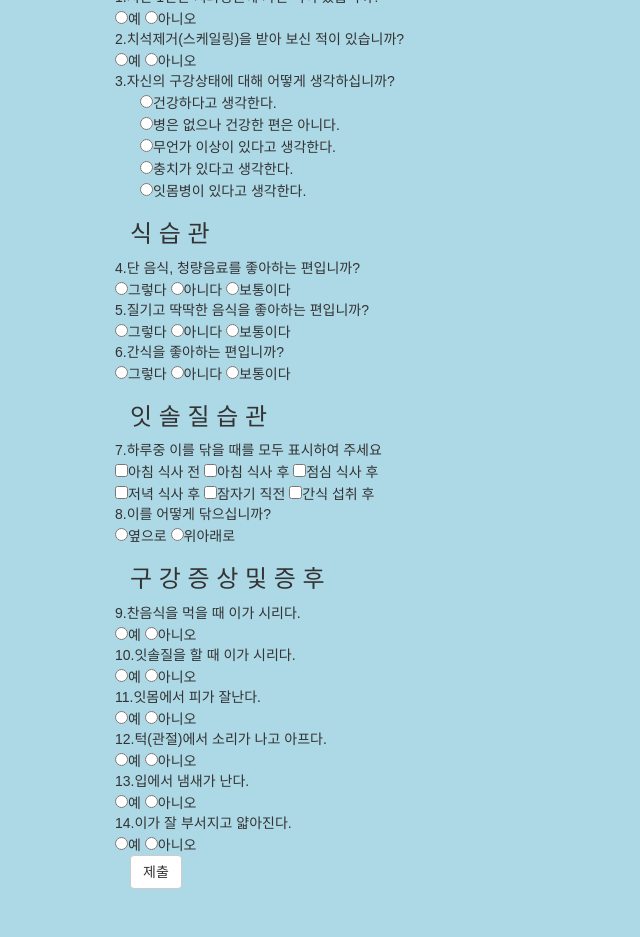
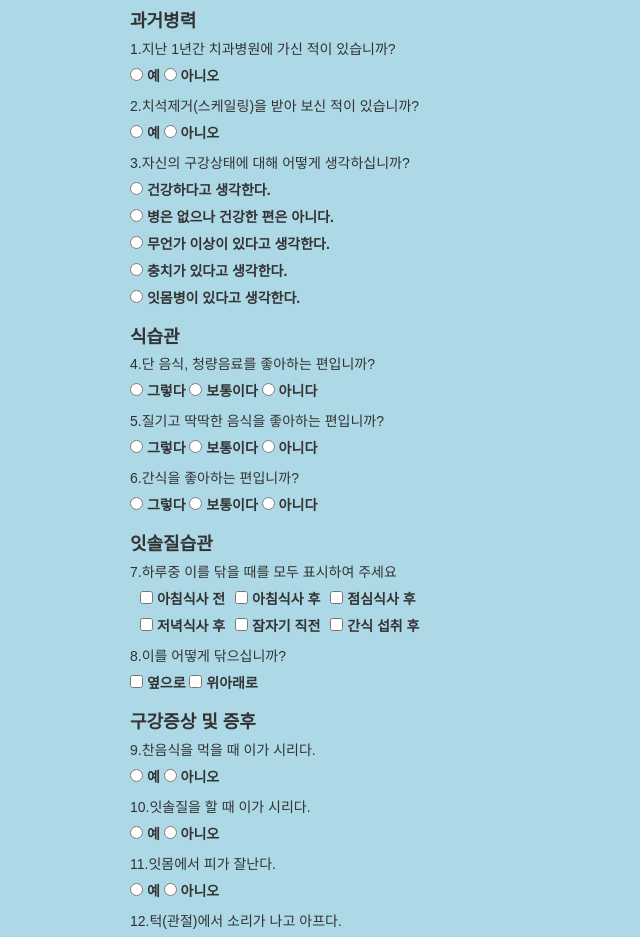
Before and after one commit to LichRich/MunjinMunjin, a plain HTML site: page app/src/main/assets/html/Munjinpyo_dentist.html in a window 1280 px wide. Shown: the part 69-1006 px from the top of the page, without its empty margins (175-815 px from the left). Before the commit the page ends 958 px from the top, so only its background shows below. Drawn offline with nearby package versions, Linux system fonts and the light colour scheme.

Commit message:
치과 문진표 수정 1. HTML정리 2. 모든 문진표 submit버튼 '저장'으로 수정

```diff
--- a/app/src/main/assets/css/Munjinpyo_style.css
+++ b/app/src/main/assets/css/Munjinpyo_style.css
@@ -40,6 +40,16 @@ textarea {
 /************************* BONE ************************/
 
 /************************* DENTIST ************************/
+.dentTitles{
+  font-weight: bold;
+  margin-top: 15px;
+  margin-bottom: 7px;
+}
+.dentState {
+  border-collapse: collapse;
+  margin-left: 0;
+  margin-right: 0;
+}
 
 /************************* EAR ************************/
 
--- a/app/src/main/assets/html/Munjinpyo_dentist.html
+++ b/app/src/main/assets/html/Munjinpyo_dentist.html
@@ -9,93 +9,168 @@
     <title>Document</title>
 </head>
 <body>
+
+  <!-- Header -->
+  <div id="header">치과 문진표</div>
+
+  <!-- Container -->
   <div class="container">
 
-    <h3>과 거 병 력</h3>
+    <form action="Munjin_3_pyo.html" method="post">
 
-    <div class="row"> 1.지난 1년간 치과병원에 가신 적이 있습니까?</div>
-    <div class="row"><input type="radio" name="dentist1">예 <input type="radio" name="dentist1">아니오</div>
+      <!-- History -->
+      <h4 class="dentTitles">과거병력</h4>
+      <div class="divHistory">
 
-    <div class="row">2.치석제거(스케일링)을 받아 보신 적이 있습니까?</div>
-    <div class="row"><input type="radio" name="dentist2">예 <input type="radio" name="dentist2">아니오</div>
-
-    <div class="row">3.자신의 구강상태에 대해 어떻게 생각하십니까?</div>
-    <table align="center">
-        <tr><td><input type="radio" name="dentist3">건강하다고 생각한다.</td></tr>
-        <tr><td><input type="radio" name="dentist3">병은 없으나 건강한 편은 아니다.</td></tr>
-        <tr><td><input type="radio" name="dentist3">무언가 이상이 있다고 생각한다.</td></tr>
-        <tr><td><input type="radio" name="dentist3">충치가 있다고 생각한다.</td></tr>
-        <tr><td><input type="radio" name="dentist3">잇몸병이 있다고 생각한다.</td></tr>
-    </table>
-
-    <h3>식 습 관</h3>
-
-    <div class="row">4.단 음식, 청량음료를 좋아하는 편입니까?</div>
-    <div class="row"><input type="radio" name="dentist4">그렇다
-    <input type="radio" name="dentist4">아니다
-    <input type="radio" name="dentist4">보통이다
+        <div class="divVisited">
+          <p class="question"> 1.지난 1년간 치과병원에 가신 적이 있습니까?</p>
+          <label><input type="radio" name="rb_visited" value="0"> 예 </label>
+          <label><input type="radio" name="rb_visited" value="1"> 아니오</label>
         </div>
 
-    <div class="row">5.질기고 딱딱한 음식을 좋아하는 편입니까?</div>
-    <div class="row"><input type="radio" name="dentist5">그렇다
-    <input type="radio" name="dentist5">아니다
-    <input type="radio" name="dentist5">보통이다
+        <div class="divScaling">
+          <p class="question">2.치석제거(스케일링)을 받아 보신 적이 있습니까?</p>
+          <label><input type="radio" name="rb_scaling" value="0"> 예 </label>
+          <label><input type="radio" name="rb_scaling" value="1"> 아니오 </label>
         </div>
 
-    <div class="row">6.간식을 좋아하는 편입니까?</div>
-    <div class="row"><input type="radio" name="dentist6">그렇다
-    <input type="radio" name="dentist6">아니다
-    <input type="radio" name="dentist6">보통이다
+        <div class="divState">
+          <p class="question">3.자신의 구강상태에 대해 어떻게 생각하십니까?</p>
+          <table class="dentState">
+            <tr><td>
+              <label>
+                <input type="radio" name="rb_state" value="0"> 건강하다고 생각한다.
+              </label>
+            </td></tr>
+            <tr><td>
+              <label>
+                <input type="radio" name="rb_state" value="1"> 병은 없으나 건강한 편은 아니다.
+              </label>
+            </td></tr>
+            <tr><td>
+              <label>
+                <input type="radio" name="rb_state" value="2"> 무언가 이상이 있다고 생각한다.
+              </label>
+            </td></tr>
+            <tr><td>
+              <label>
+                <input type="radio" name="rb_state" value="3"> 충치가 있다고 생각한다.
+              </label>
+            </td></tr>
+            <tr><td>
+              <label>
+                <input type="radio" name="rb_state" value="4"> 잇몸병이 있다고 생각한다.
+              </label>
+            </td></tr>
+          </table>
         </div>
 
-    <h3>잇 솔 질 습 관</h3>
-
-    <div class="row">7.하루중 이를 닦을 때를 모두 표시하여 주세요</div>
-    <div class="row"><input type="checkbox" name="dentist7">아침 식사 전
-    <input type="checkbox" name="dentist7">아침 식사 후
-    <input type="checkbox" name="dentist7">점심 식사 후</div>
-    <div class="row"><input type="checkbox" name="dentist7">저녁 식사 후
-    <input type="checkbox" name="dentist7">잠자기 직전
-    <input type="checkbox" name="dentist7">간식 섭취 후
       </div>
 
-    <div class="row">8.이를 어떻게 닦으십니까?</div>
-    <div class="row"><input type="radio" name="dentist8">옆으로
-    <input type="radio" name="dentist8">위아래로
+      <!-- Eating Habits -->
+      <h4 class="dentTitles">식습관</h4>
+      <div class="divEatHabit">
+
+        <div class="divSweet">
+          <p class="question">4.단 음식, 청량음료를 좋아하는 편입니까?</p>
+          <label><input type="radio" name="rb_sweet" value="0"> 그렇다 </label>
+          <label><input type="radio" name="rb_sweet" value="1"> 보통이다 </label>
+          <label><input type="radio" name="rb_sweet" value="2"> 아니다 </label>
         </div>
 
-    <h3>구 강 증 상 및 증 후</h3>
-
-    <div class="row">9.찬음식을 먹을 때 이가 시리다.</div>
-    <div class="row"><input type="radio" name="dentist9">예
-    <input type="radio" name="dentist9">아니오
+        <div class="divTough">
+          <p class="question">5.질기고 딱딱한 음식을 좋아하는 편입니까?</p>
+          <label><input type="radio" name="rb_tough" value="0"> 그렇다 </label>
+          <label><input type="radio" name="rb_tough" value="1"> 보통이다 </label>
+          <label><input type="radio" name="rb_tough" value="2"> 아니다 </label>
         </div>
 
-    <div class="row">10.잇솔질을 할 때 이가 시리다.</div>
-    <div class="row"><input type="radio" name="dentist10">예
-    <input type="radio" name="dentist10">아니오
+        <div class="divSnack">
+          <p class="question">6.간식을 좋아하는 편입니까?</p>
+          <label><input type="radio" name="rb_snack" value="0"> 그렇다 </label>
+          <label><input type="radio" name="rb_snack" value="1"> 보통이다 </label>
+          <label><input type="radio" name="rb_snack" value="2"> 아니다 </label>
+        </div>
       </div>
 
-    <div class="row">11.잇몸에서 피가 잘난다.</div>
-    <div class="row"><input type="radio" name="dentist11">예
-    <input type="radio" name="dentist11">아니오
+      <!-- Brushing Habits -->
+      <h4 class="dentTitles">잇솔질습관</h4>
+      <div class="divBrushingHabit">
+
+        <div class="divBrushingWhen">
+          <p class="question">7.하루중 이를 닦을 때를 모두 표시하여 주세요</p>
+          <table>
+            <tr>
+              <td><label><input type="checkbox" name="cb_brushingWhen" value="0"> 아침식사 전 </label></td>
+              <td><label><input type="checkbox" name="cb_brushingWhen" value="1"> 아침식사 후 </label></td>
+              <td><label><input type="checkbox" name="cb_brushingWhen" value="2"> 점심식사 후 </label></td>
+            </tr>
+            <tr>
+              <td><label><input type="checkbox" name="cb_brushingWhen" value="3"> 저녁식사 후 </label></td>
+              <td><label><input type="checkbox" name="cb_brushingWhen" value="4"> 잠자기 직전 </label></td>
+              <td><label><input type="checkbox" name="cb_brushingWhen" value="5"> 간식 섭취 후 </label></td>
+            </tr>
+          </table>
         </div>
 
-    <div class="row">12.턱(관절)에서 소리가 나고 아프다.</div>
-    <div class="row"><input type="radio" name="dentist12">예
-    <input type="radio" name="dentist12">아니오
+        <div class="divBrushingHow">
+          <p class="question">8.이를 어떻게 닦으십니까?</p>
+          <label><input type="checkbox" name="cb_brushingHow" value="horizon"> 옆으로 </label>
+          <label><input type="checkbox" name="cb_brushingHow" value="vertical"> 위아래로 </label>
         </div>
 
-    <div class="row">13.입에서 냄새가 난다.</div>
-    <div class="row"><input type="radio" name="dentist13">예
-    <input type="radio" name="dentist13">아니오
       </div>
 
-    <div class="row">14.이가 잘 부서지고 얇아진다.</div>
-    <div class="row"><input type="radio" name="dentist14">예
-    <input type="radio" name="dentist14">아니오
+        <!-- Disorder Signal -->
+        <h4 class="dentTitles">구강증상 및 증후</h4>
+        <div class="divDisorderSign">
+
+          <div class="divDazzlingCold">
+            <p class="question">9.찬음식을 먹을 때 이가 시리다.</p>
+            <label><input type="radio" name="rb_dazzleCold" value="0"> 예 </label>
+            <label><input type="radio" name="rb_dazzleCold" value="1"> 아니오 </label>
           </div>
-    <button class="btn btn-default" onClick="location.href='./Munjin_3.html'">제출</button>
+
+          <div class="divDazzlingBrush">
+            <p class="question">10.잇솔질을 할 때 이가 시리다.</p>
+            <label><input type="radio" name="rb_dazzleBrush" value="0"> 예 </label>
+            <label><input type="radio" name="rb_dazzleBrush" value="1"> 아니오 </label>
           </div>
+
+          <div class="divBloodBrush">
+            <p class="question">11.잇몸에서 피가 잘난다.</p>
+            <label><input type="radio" name="rb_bloodBrush" value="0"> 예 </label>
+            <label><input type="radio" name="rb_bloodBrush" value="1"> 아니오 </label>
+          </div>
+
+          <div class="divTD">
+            <p class="question">12.턱(관절)에서 소리가 나고 아프다.</p>
+            <label><input type="radio" name="rb_chinPain" value="0"> 예 </label>
+            <label><input type="radio" name="rb_chinPain" value="1"> 아니오 </label>
+          </div>
+
+          <div class="divSmell">
+            <p class="question">13.입에서 냄새가 난다.</p>
+            <label><input type="radio" name="rb_smell" value="0"> 예 </label>
+            <label><input type="radio" name="rb_smell" value="1"> 아니오 </label>
+          </div>
+
+          <div class="divToothBroke">
+            <p class="question">14.이가 잘 부서지고 얇아진다.</p>
+            <label><input type="radio" name="rb_toothBroke" value="0"> 예 </label>
+            <label><input type="radio" name="rb_toothBroke" value="1"> 아니오 </label>
+          </div>
+
+        </div>
+
+
+        <button class="btn btn-default">저장</button>
+
+    </form>
+
+  </div>
+
+  <script src="../js/Munjinpyo_script.js"></script>
+
 </body>
 </html>
```
Also changed, not shown: app/src/main/assets/html/Munjinpyo_bone.html (+1 -1 lines), app/src/main/assets/html/Munjinpyo_ear.html (+1 -1 lines), app/src/main/assets/html/Munjinpyo_eye.html (+1 -1 lines), app/src/main/assets/html/Munjinpyo_mental.html (+1 -1 lines), app/src/main/assets/html/Munjinpyo_neuro.html (+1 -1 lines), app/src/main/assets/html/Munjinpyo_pee.html (+1 -1 lines), app/src/main/assets/html/Munjinpyo_plastic.html (+1 -1 lines), app/src/main/assets/html/Munjinpyo_skin.html (+1 -1 lines). Lines whose indentation alone changed are shown as unchanged.
